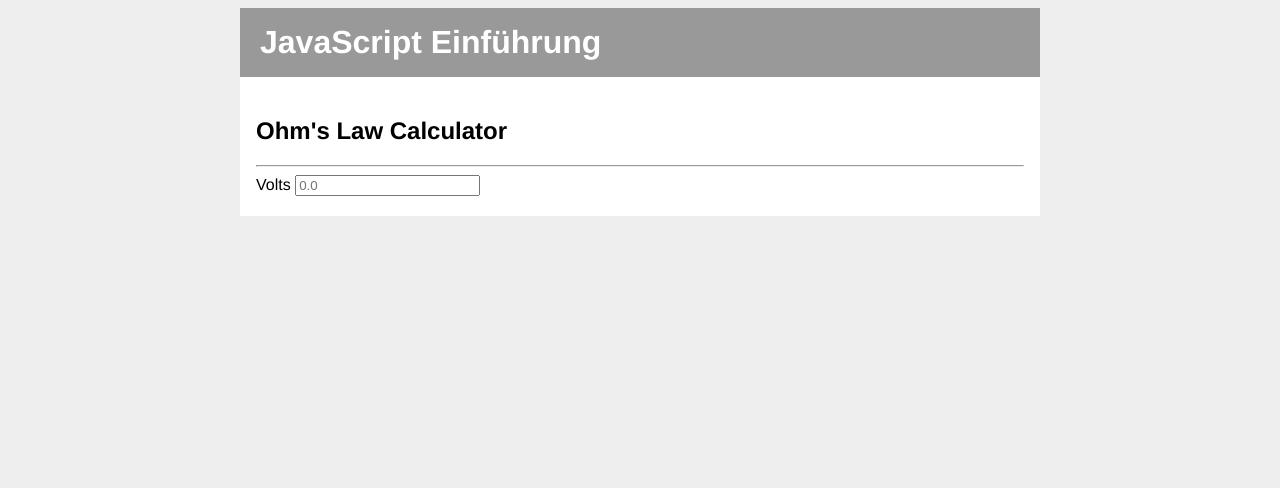
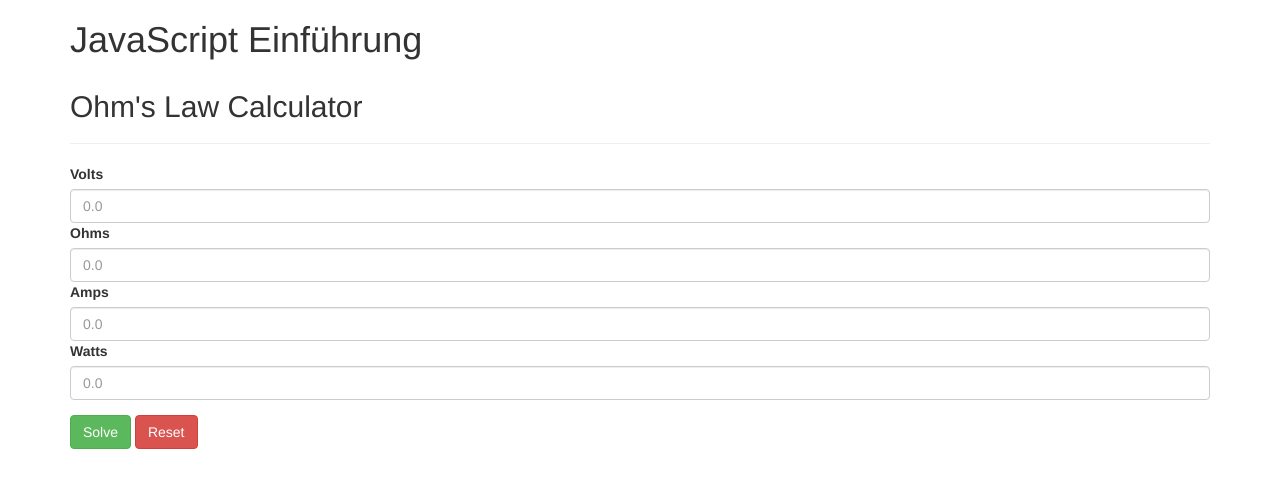
Before and after one commit to y-ates/WebEngineering, a PHP site: page / in a window 1280 px wide. Shown: the top 488 px of the page. Run offline with PHP 8.4, Linux system fonts and the light colour scheme.

Commit message:
solution

```diff
--- a/3/assets/css/style.css
+++ b/3/assets/css/style.css
@@ -1,5 +1,5 @@
 body {
-    font-color: #333;
+    color: #333;
     background-color: #eee;
     font-family: Helvetica, Arial, Geneva, sans-serif;
     font-size: 1em/1.2;
@@ -13,7 +13,7 @@
 
 .header {
     color: #fff;
-    background-color: #999;
+    background-color: #000;
     padding-top: 1em;
     padding-bottom: 1em;
     padding-right: 1.25em;
@@ -27,8 +27,8 @@
 .content {
     padding-top: 1.25em;
     padding-bottom: 1.25em;
-    padding-left: 1em;
-    padding-right: 1em;
+    padding-left: 10em;
+    padding-right: 10em;
 }
 
 .form {
@@ -36,9 +36,19 @@
 }
 
 .form-group {
-
+    text-align: left;
+    font-weight: bold;
 }
 
 .form-control {
+    width: 100%;
+}
 
+.footer {
+    background-color: #000;
+    color: #eee;
+    padding-top: 1em;
+    padding-bottom: 1em;
+    padding-right: 1.25em;
+    padding-left: 1.25em;
 }
--- a/3/index.html
+++ b/3/index.html
@@ -1,14 +1,93 @@
 <!DOCTYPE html>
 <html lang="de">
+    <!-- Yakup Ates -->
     <head>
         <meta charset="utf-8">
-        <link rel="stylesheet" type="text/css" href="style.css" media="all">
+        <!--<link rel="stylesheet" type="text/css" href="assets/css/style.css"
+             media="all">  -->
+        <!-- Latest compiled and minified CSS -->
+        <link rel="stylesheet" href="assets/css/bootstrap.min.css"
+              integrity="sha384-BVYiiSIFeK1dGmJRAkycuHAHRg32OmUcww7on3RYdg4Va+PmSTsz/K68vbdEjh4u"
+              crossorigin="anonymous">
         <title>Übung 3</title>
         <div class="container">
             <div class="header">
                 <h1 class="header-heading">JavaScript Einführung</h1>
             </div>
         </div>
+
+        <script>
+         function solveEQ() {
+             var d = document.form1;
+             var volts = d.volts.value;
+             var ohms = d.ohms.value;
+             var amps = d.amps.value;
+             var watts = d.watts.value;
+
+             if (volts && amps) {  // I, U
+                 watts = amps * volts;
+                 d.watts.value = watts;
+                 d.watts.classList.add("alert-success");
+
+                 ohms = volts / amps;
+                 d.ohms.value = ohms;
+                 d.ohms.classList.add("alert-success");
+             } else if (volts && ohms) {  // U, R
+                 amps = volts / ohms;
+                 d.amps.value = amps;
+                 d.amps.classList.add("alert-success");
+
+                 watts = amps * volts;
+                 d.watts.value = watts;
+                 d.watts.classList.add("alert-success");
+             } else if (volts && watts) {  // P, U
+                 amps = watts / volts;
+                 d.amps.value = amps;
+                 d.amps.classList.add("alert-success");
+
+                 ohms = volts / amps;
+                 d.ohms.value = ohms;
+                 d.ohms.classList.add("alert-success");
+             } else if (amps && ohms) {  // I, R
+                 watts = amps * amps * ohms;
+                 d.watts.value = watts;
+                 d.watts.classList.add("alert-success");
+
+                 volts = ohms * amps;
+                 d.volts.value = volts;
+                 d.volts.classList.add("alert-success");
+             } else if (amps && watts) {  // P, I
+                 volts = watts / amps;
+                 d.volts.value = volts;
+                 d.volts.classList.add("alert-success");
+
+                 ohms = volts / amps;
+                 d.ohms.value = ohms;
+                 d.ohms.classList.add("alert-success");
+             } else if (ohms && watts) {  // P, R
+                 amps = Math.sqrt(watts * ohms);
+                 d.amps.value = amps;
+                 d.amps.classList.add("alert-success");
+
+                 volts = ohms * amps;
+                 d.volts.value = volts;
+                 d.volts.classList.add("alert-success");
+             }
+         }
+
+         function resetEQ() {
+             var d = document.form1;
+
+             d.volts.value = "0.0";
+             d.volts.classList.remove("alert-success");
+             d.ohms.value = "0.0";
+             d.ohms.classList.remove("alert-success");
+             d.amps.value = "0.0";
+             d.amps.classList.remove("alert-success");
+             d.watts.value = "0.0";
+             d.watts.classList.remove("alert-success");
+         }
+        </script>
     </head>
 
     <body>
@@ -21,11 +100,34 @@
                 <form name="form1" class="form">
                     <div class="form-group">
                         <label for="volts">Volts</label>
+                        <br>
                         <input type="text" name="volts" class="form-control"
                                id="volts" placeholder="0.0">
+
+                        <label for="ohms">Ohms</label>
+                        <br>
+                        <input type="text" name="ohms" class="form-control"
+                               id="ohms" placeholder="0.0">
+
+                        <label for="amps">Amps</label>
+                        <br>
+                        <input type="text" name="amps" class="form-control"
+                               id="amps" placeholder="0.0">
+
+                        <label for="watts">Watts</label>
+                        <br>
+                        <input type="text" name="watts" class="form-control"
+                               id="watts" placeholder="0.0">
                     </div>
+                    <button type="button" name="solve"
+                            class="btn btn-success" onClick="solveEQ();">
+                        Solve
+                    </button>
+                    <button type="button" name="reset"
+                            class="btn btn-danger" onClick="resetEQ();">
+                        Reset
+                    </button>
                 </form>
-
             </div>
         </div>
     </body>
```
Also changed, not shown: 1 other file.
